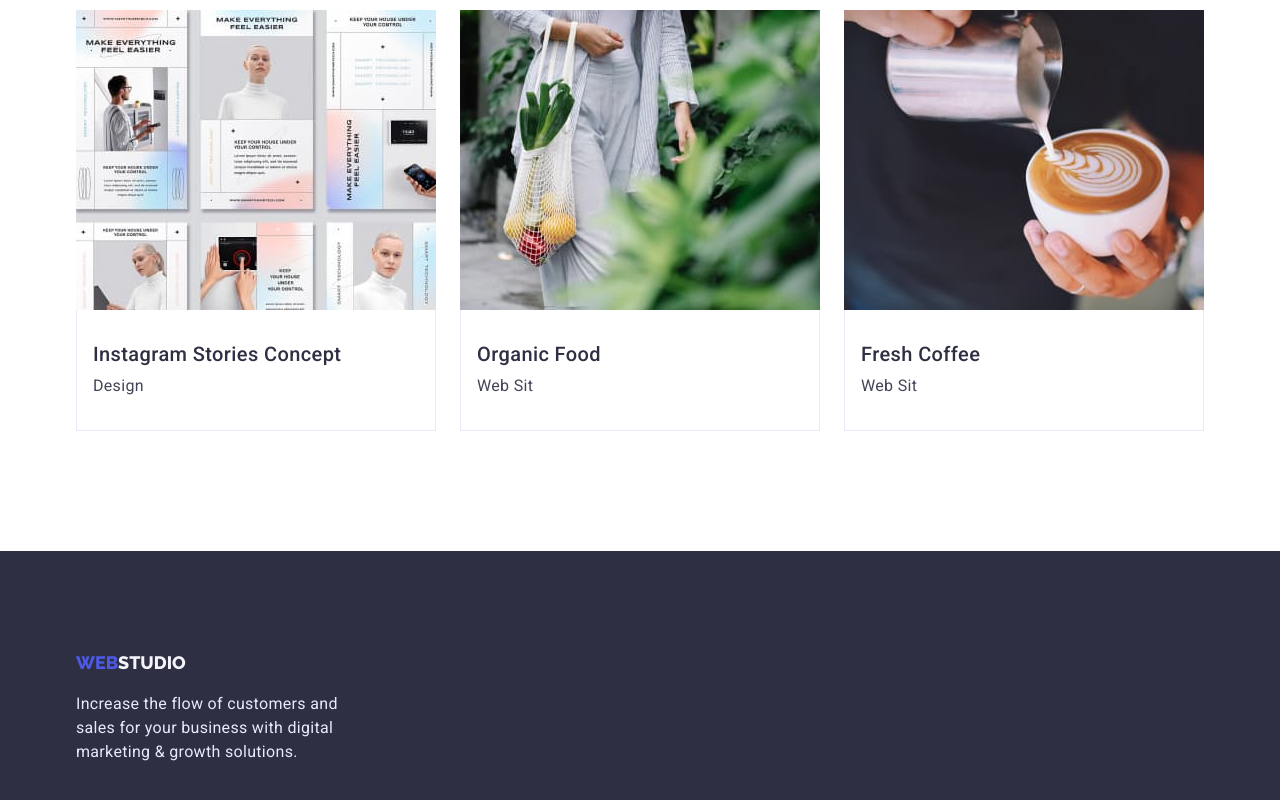
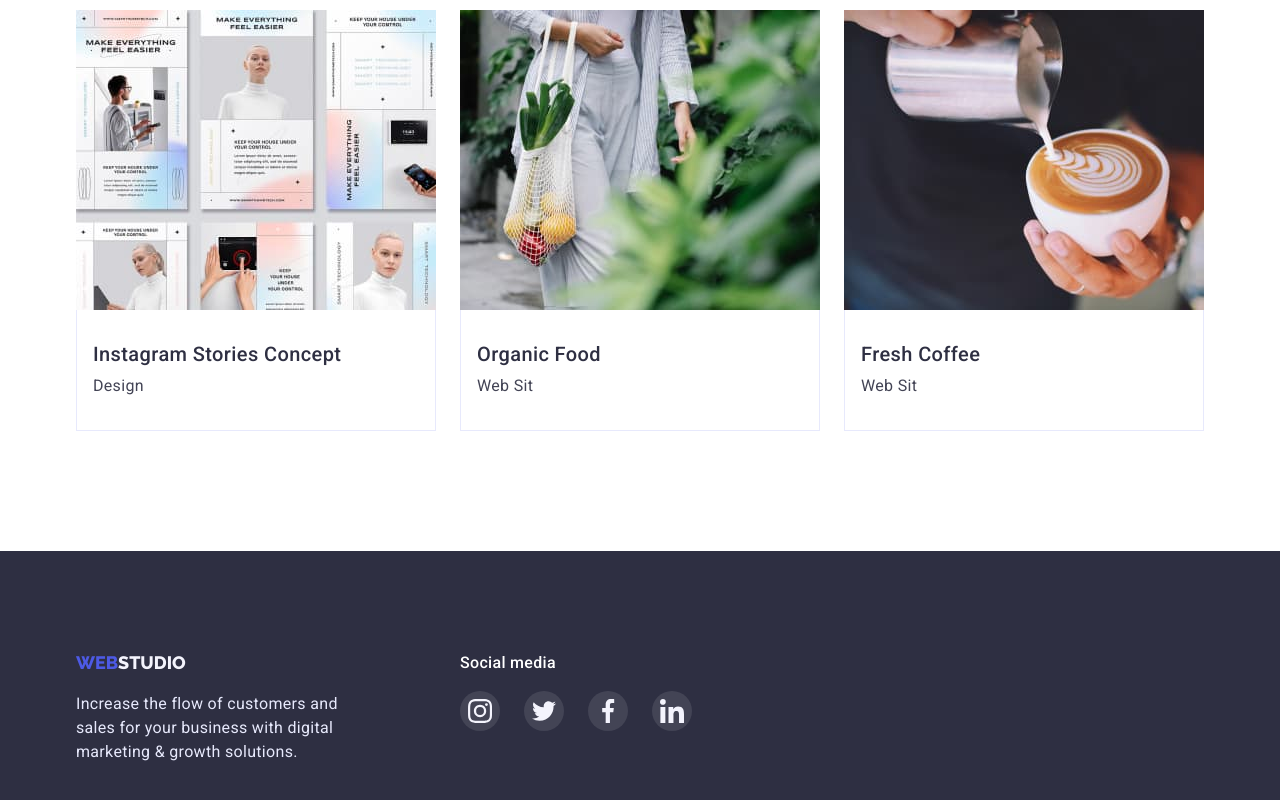
Before and after one commit to Orest278/goit-markup-hw-04, a plain HTML site: page portfolio.html in a window 1280 px wide. Shown: the part 1216-2016 px from the top of the page. Drawn offline with nearby package versions, Linux system fonts and the light colour scheme.

Commit message:
раз1.2

```diff
--- a/css/styles.css
+++ b/css/styles.css
@@ -361,7 +361,7 @@ text-align: center;
 .footer{
     background-color: var(--title-text-color);
     padding-top: 100px;
-        padding-bottom: 100px;
+    padding-bottom: 100px;
 
 }
 
@@ -433,6 +433,11 @@ text-align: center;
     gap: 48px 24px;
 }
 
+.portfolio-list:hover,
+.portfolio-list:focus{
+    box-shadow: 0px 1px 6px 0ox #2E2F4214;
+}
+
 .portfolio-border{
     padding-left: 16px;
     padding-bottom: 32px;
@@ -448,3 +453,32 @@ text-align: center;
 
 .porfolio{
 border-bottom: 1px solid var(--footer-text-color);}
+
+.footer-conteiner{
+    display: flex;
+}
+
+.footer-social{
+    margin-left: 120px;
+}
+
+.footer-media{
+        font-weight: 500;
+        font-size: 16px;
+        line-height: 1.5;
+        letter-spacing: 0.02em;
+        color: var(--page-title-color);
+        margin-bottom: 16px;
+}
+
+.footer-socials-link{
+    display: flex;
+        width: 40px;
+        height: 40px;
+        padding: 8px;
+        background-color: var(--primary-text-color);
+        border-radius: 50%;
+        align-items: center;
+        justify-content: center;
+        fill: var(--logo-color);
+}
--- a/portfolio.html
+++ b/portfolio.html
@@ -160,7 +160,8 @@
     </main>
 
     <footer class="footer">
-      <div class="container">
+      <div class="container footer-conteiner">
+        <section>
           <div class="footer-list">
             <a href="./index.html" class="logo-footer"
               ><span class="logo-style">WEB</span>STUDIO</a
@@ -171,6 +172,41 @@
             Increase the flow of customers and sales for your business with
             digital marketing & growth solutions.
           </p>
+        </section>
+
+        <section class="footer-social">
+          <h2 class="footer-media">Social media</h2>
+          <ul class="socials">
+            <li>
+              <a href="" class="footer-socials-link">
+                <svg class="footer-icon" width="24" height="24">
+                  <use href="./images/icons.svg.svg#icon-instagramsvg"></use>
+                </svg>
+              </a>
+            </li>
+            <li>
+              <a href="" class="footer-socials-link">
+                <svg class="footer-icon" width="24" height="24">
+                  <use href="./images/icons.svg.svg#icon-twittersvg"></use>
+                </svg>
+              </a>
+            </li>
+            <li>
+              <a href="" class="footer-socials-link">
+                <svg class="footer-icon" width="24" height="24">
+                  <use href="./images/icons.svg.svg#icon-facebooksvg"></use>
+                </svg>
+              </a>
+            </li>
+            <li>
+              <a href="" class="footer-socials-link">
+                <svg class="footer-icon" width="24" height="24">
+                  <use href="./images/icons.svg.svg#icon-linkedinsvg"></use>
+                </svg>
+              </a>
+            </li>
+          </ul>
+        </section>
       </div>
     </footer>
   </body>
```
Also changed, not shown: index.html (+37 -2 lines). Lines whose indentation alone changed are shown as unchanged.
